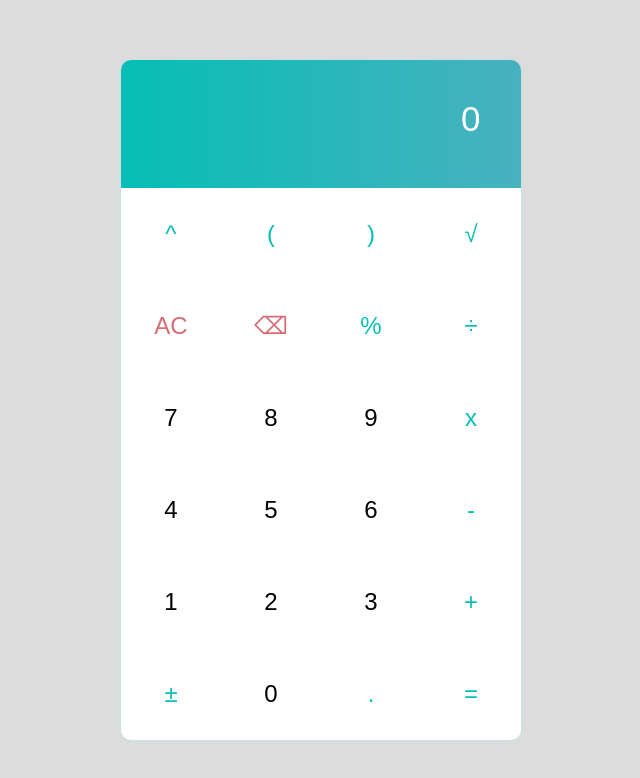
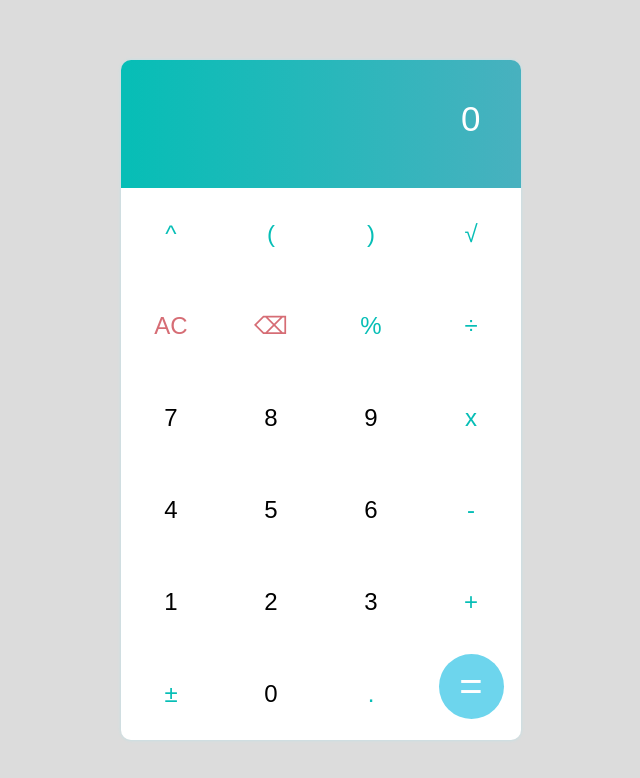
Before and after one commit to ReactApex/react-calc, a React (Create React App) app: page / in a window 1280 px wide. Shown: the top 778 px of the page, without its empty margins (319-959 px from the left). Built offline with nearby package versions, Linux system fonts and the light colour scheme.

Commit message:
buttons edited

```diff
--- a/public/index.html
+++ b/public/index.html
@@ -24,7 +24,7 @@
       work correctly both with client-side routing and a non-root public URL.
       Learn how to configure a non-root public URL by running `npm run build`.
     -->
-    <title>React App</title>
+    <title>React Calculator</title>
   </head>
   <body>
     <noscript>You need to enable JavaScript to run this app.</noscript>
--- a/src/components/styles/Buttons.css
+++ b/src/components/styles/Buttons.css
@@ -16,6 +16,15 @@
   border-radius: 50%;
   background: none;
   border: 0px;
+}
+
+.btn:last-child {
+  font-weight: medium;
+  font-size: 40px;
+  width: 65px;
+  height: 65px;
+  color: white;
+  background-color: #6dd5ed;
 }
 
 .btn:hover {
```
